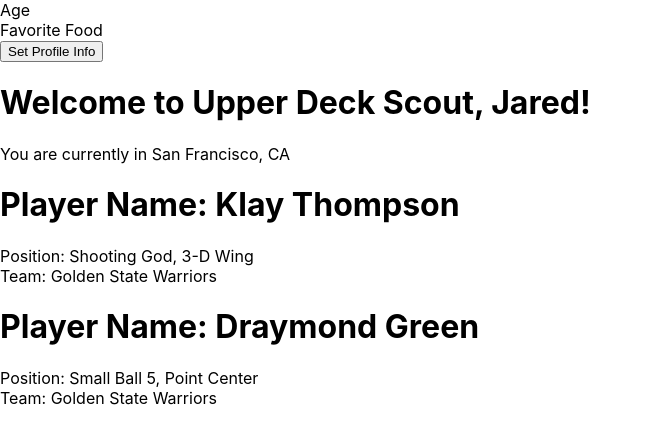
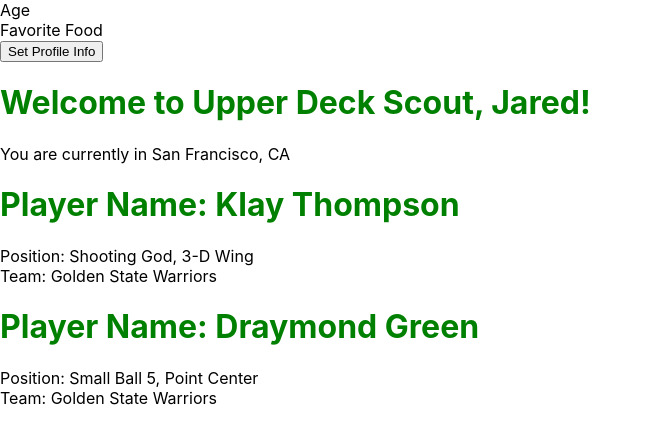
Before and after one commit to jstearne/upper-deck-scout, a React (Create React App) app in the folder upper-deck-scout/: page / in a window 1280 px wide. Shown: the top 444 px of the page, without its empty margins (0-652 px from the left). Built offline with nearby package versions, Linux system fonts and the light colour scheme.

Commit message:
Practice refactoring to class components.

```diff
--- a/upper-deck-scout/src/App.js
+++ b/upper-deck-scout/src/App.js
@@ -1,6 +1,6 @@
 import React from 'react';
-import Welcome from './components/Welcome';
-import Player from './components/Player';
+// import Welcome from './components/Welcome';
+// import Player from './components/Player';
 
 // define our Welcome functional component
 function App(props) {
--- a/upper-deck-scout/src/components/Profile/index.js
+++ b/upper-deck-scout/src/components/Profile/index.js
@@ -23,6 +23,7 @@
                         { label: "Favorite Food", value: this.state.favoriteFood },
                     ]}
                 />
+                {/* button element, function=onClick, set state (name/age/food) as ___ */}
                 {this.state.showButton && (
                     <button
                         onClick={() =>
--- a/upper-deck-scout/src/index.css
+++ b/upper-deck-scout/src/index.css
@@ -11,3 +11,6 @@
   font-family: source-code-pro, Menlo, Monaco, Consolas, 'Courier New',
     monospace;
 }
+h1 {
+  color: green;
+}
```
Also changed, not shown: 1 other file (tests, documents, lock files or other folders).
